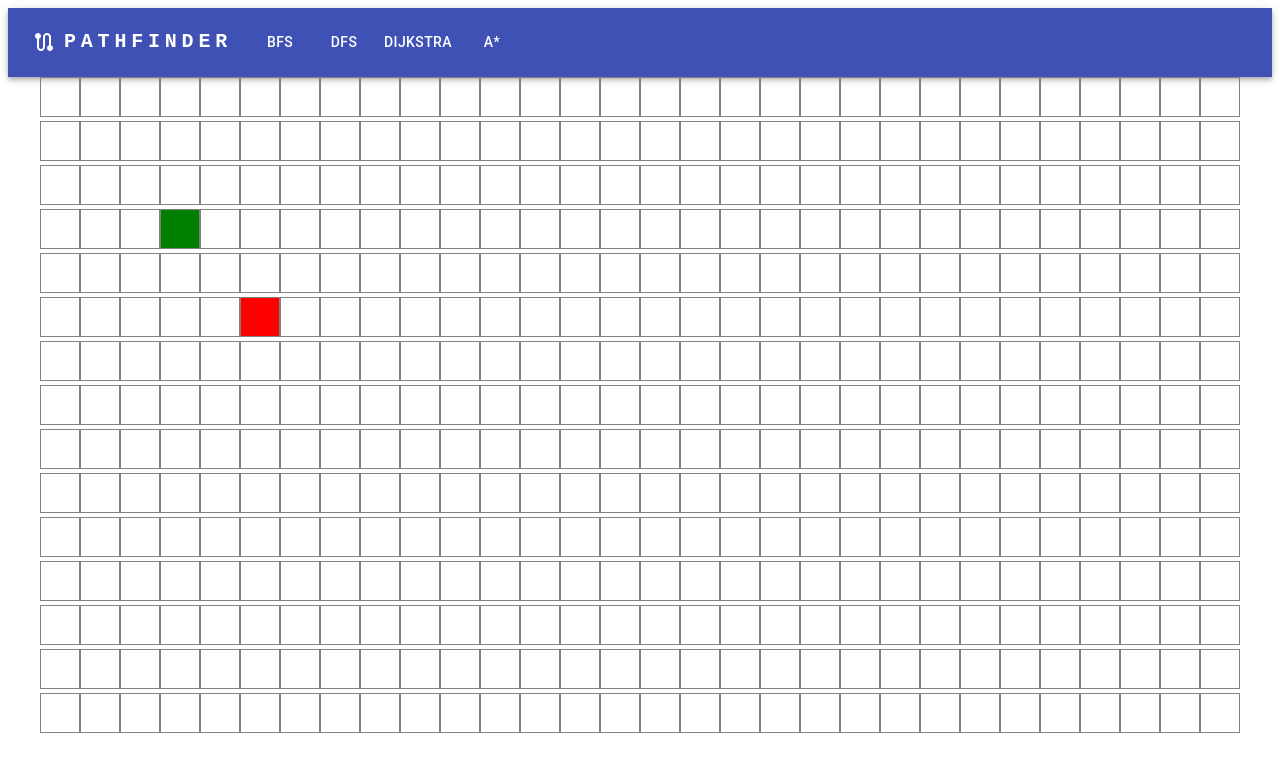
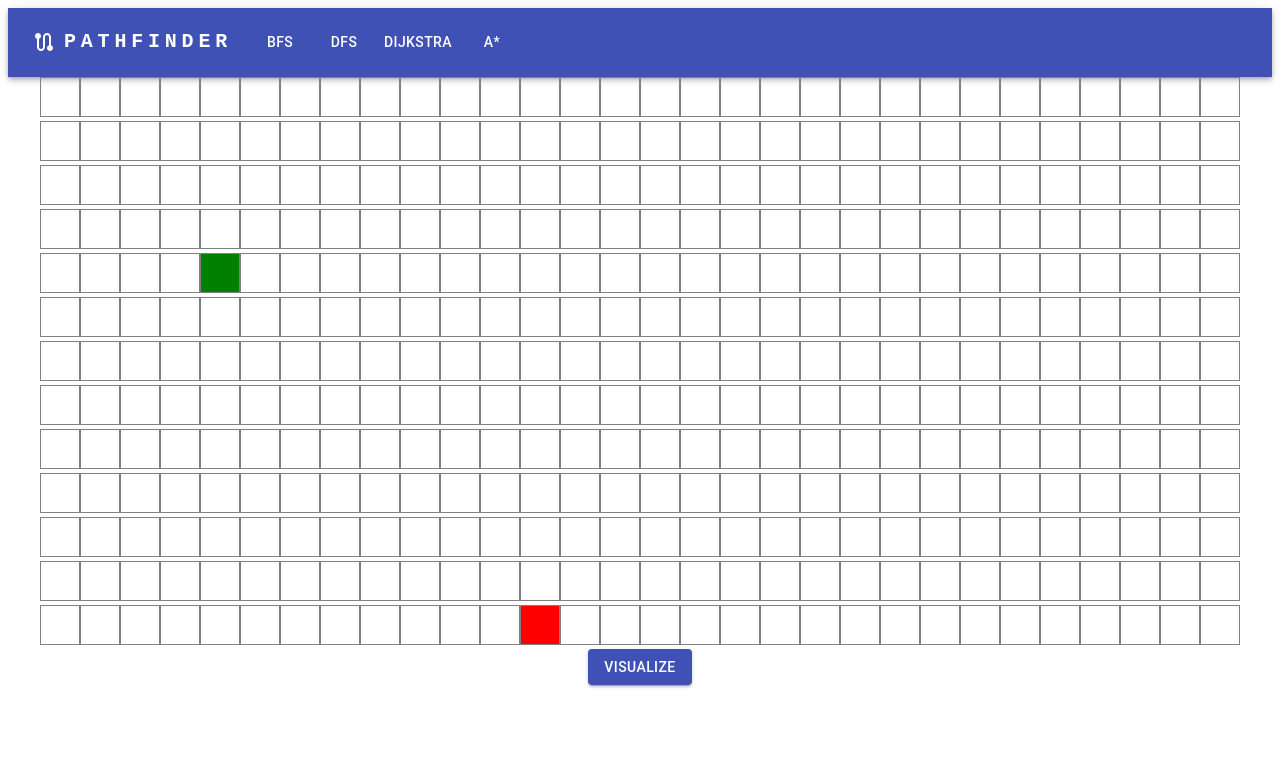
Before and after one commit to dthajal1/path-finder, a React (Create React App) app: page / in a window 1280 px wide. Shown: the top 772 px of the page. Built offline with nearby package versions, Linux system fonts and the light colour scheme.

Commit message:
bfs algo visualization almost done

```diff
--- /dev/null
+++ b/src/algorithms/bfs/index.js
@@ -0,0 +1,52 @@
+/* Bread First Search Algorithm. Returns visited nodes in order. */
+export default function BFS(grid, startNode, destNode) {
+
+    let queue = []; // FIFO
+    let visited =  [];
+    queue.push(startNode);
+
+    while (queue.length > 0) {
+        // pop front of queue
+        let currNode = queue.shift();
+
+        // terminate after finding destination node
+        if (currNode === destNode) {
+            visited.push(currNode);
+            return visited;
+        }
+        // do nothing if already visited
+        if (visited.includes(currNode)) continue;
+        // mark currrent node as visited
+        visited.push(currNode);
+        // add all currNode's neighbors to the queue
+        // update previous node
+        let allNeighbors = getAllNeighbors(currNode, grid);
+        for (const neighbor of allNeighbors) {
+            neighbor.previousNode = currNode;
+            queue.push(neighbor);
+        }
+    }
+    return visited;
+}
+
+function getAllNeighbors(currNode, grid) {
+    let allNeighbors = [];
+    let currRow = currNode.row;
+    let currCol = currNode.col;
+
+    if (currRow > 0) allNeighbors.push(grid[currRow - 1][currCol]);
+    if (currRow < grid.length - 1) allNeighbors.push(grid[currRow + 1][currCol]);
+    if (currCol > 0) allNeighbors.push(grid[currRow][currCol - 1]);
+    if (currCol < grid[0].length - 1) allNeighbors.push(grid[currRow][currCol + 1]);
+    return allNeighbors;
+}
+
+export function getShortestPath(startNode, destNode) {
+    let shortestPath = [];
+    let ptr = destNode;
+    while (ptr.previousNode != startNode) {
+        shortestPath.push(ptr);
+        ptr = ptr.previousNode;
+    }
+    return shortestPath;
+}
--- a/src/components/node/index.js
+++ b/src/components/node/index.js
@@ -9,6 +9,7 @@ const StyledGrid = styled(Grid)(({ theme }) => ({
   display: 'inline-block'
 }));
 
+/* a node represents a grid.*/
 export default class Node extends Component {
     constructor(props) {
         super(props);
@@ -16,11 +17,14 @@ export default class Node extends Component {
     }
 
   render() {
-    const { row, col, isStart, isEnd } = this.props;
+    const { row, col, isStart, isDest, isWall, isVisited, previousNode, isInShortestPath } = this.props.node;
 
     return (
-      <StyledGrid sx={{ background: `${isStart ? 'green' : isEnd ? 'red' : 'none'}` }} >
-      </StyledGrid>
+        <StyledGrid
+          sx={{
+            background: `${isStart ? 'green' : isDest ? 'red' : isInShortestPath ? 'yellow' : isVisited ? 'indigo' : 'none'}`
+          }}
+        />
     )
   }
 }
--- a/src/components/path-finder/index.js
+++ b/src/components/path-finder/index.js
@@ -1,51 +1,106 @@
 import React, { Component } from 'react';
-import { Grid } from '@mui/material';
+import { Grid, Button, Box } from '@mui/material';
 import Node from '../node';
+import BFS, { getShortestPath } from '../../algorithms/bfs';
+
+const ANIMATION_SPEED = 50;
 
 export default class PathFinder extends Component {
     constructor(props) {
         super(props);
         this.state = {
             nodes: [],
-            start: [3, 3],
-            end: [5, 5]
+            start: [4, 4],
+            dest: [12, 12],
         }
     }
 
     componentDidMount() {
         // initialize grids
-        let nodes = [];
-        for (let row = 0; row < 15; row++) {
-            let currentRow = [];
-            for (let col = 0; col < 30; col++) {
-                currentRow.push({row, col});
+        let { start, dest } = this.state;
+        let nodes = initializeGrids(start, dest);
+        this.setState({nodes});
     }
-            nodes.push(currentRow);
+
+    animate(visitedNodesInOrder) {
+
+        for (let i = 0; i < visitedNodesInOrder.length; i++) {
+            setTimeout(() => {
+                let newNodes = this.state.nodes.slice();
+                let currNode = visitedNodesInOrder[i];
+                let newVisitedNode = {
+                    ...currNode,
+                    isVisited: true
+                };
+                newNodes[currNode.row][currNode.col] = newVisitedNode;
+                this.setState({nodes: newNodes});
+            }, ANIMATION_SPEED * i);
         }
-        this.setState({nodes})
+
+        // for (let i = 0; i < shortestPath.length; i++) {
+        //     setTimeout(() => {
+        //         // let newNodes = this.state.nodes.slice();
+        //         let currNode = shortestPath[i];
+        //         document.getElementById(`node-${currNode.row}-${currNode.col}`).style.backgroundColor = 'yellow';
+        //         // let newVisitedNode = {
+        //         //     ...currNode,
+        //         //     isInShortestPath: true
+        //         // };
+        //         // newNodes[currNode.row][currNode.col] = newVisitedNode;
+        //         // this.setState({nodes: newNodes});
+        //     }, ANIMATION_SPEED * i);
+        // }
+
+
+    }
+
+    visualize() {
+        const { nodes, start, dest } = this.state;
+        let startNode = nodes[start[0]][start[1]];
+        let destNode = nodes[dest[0]][dest[1]];
+        let visitedNodesInOrder = BFS(nodes, startNode, destNode);
+        let shortestPath = getShortestPath(startNode, destNode);
+        // this.animate(visitedNodesInOrder, shortestPath);
+        this.animate(visitedNodesInOrder);
     }
 
   render() {
     const { nodes } = this.state;
 
     return (
+        <>
             <Grid container justifyContent='center' alignItems='center'>
                 {nodes.map((row, rowIdx) => (
                     <div key={rowIdx}>
                         {row.map((node, nodeIdx) => {
-                    // destructure node states
-                    const { row, col } = node;
-                    const { start, end } = this.state;
-                    const isStart = start[0] == row && start[1] == col;
-                    const isEnd = end[0] == row && end[1] == col;
-
-                    return <Node key={nodeIdx} row={row} col={col} isStart={isStart} isEnd={isEnd} />
+                            return <Node key={nodeIdx} node={node}/>
                         })}
                     </div>
                 ))}
             </Grid>
+            <Box textAlign='center'>
+                <Button variant='contained' onClick={() => this.visualize()}>
+                    Visualize
+                </Button>
+            </Box>
+        </>
     )
   }
+}
+
+const initializeGrids = (start, dest) => {
+    let nodes = [];
+    for (let row = 0; row < 13; row++) {
+        let currentRow = [];
+        for (let col = 0; col < 30; col++) {
+            const isStart = start[0] === row && start[1] === col;
+            const isDest = dest[0] === row && dest[1] === col;
+            let newNode = { row, col, isStart, isDest, isWall:false, isVisited:false, previousNode:null, isInShortestPath: false }
+            currentRow.push(newNode);
+        }
+        nodes.push(currentRow);
+    }
+    return nodes;
 }
 
 // Possible states for each node in the grid
```
Lines whose indentation alone changed are shown as unchanged.
